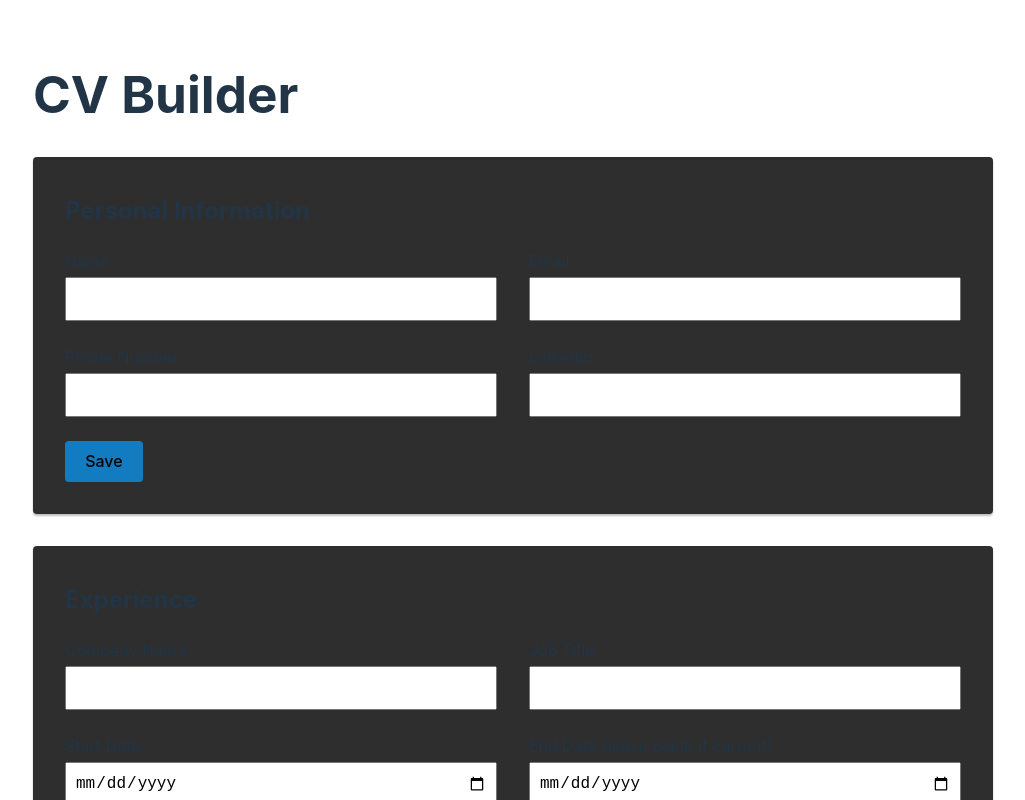
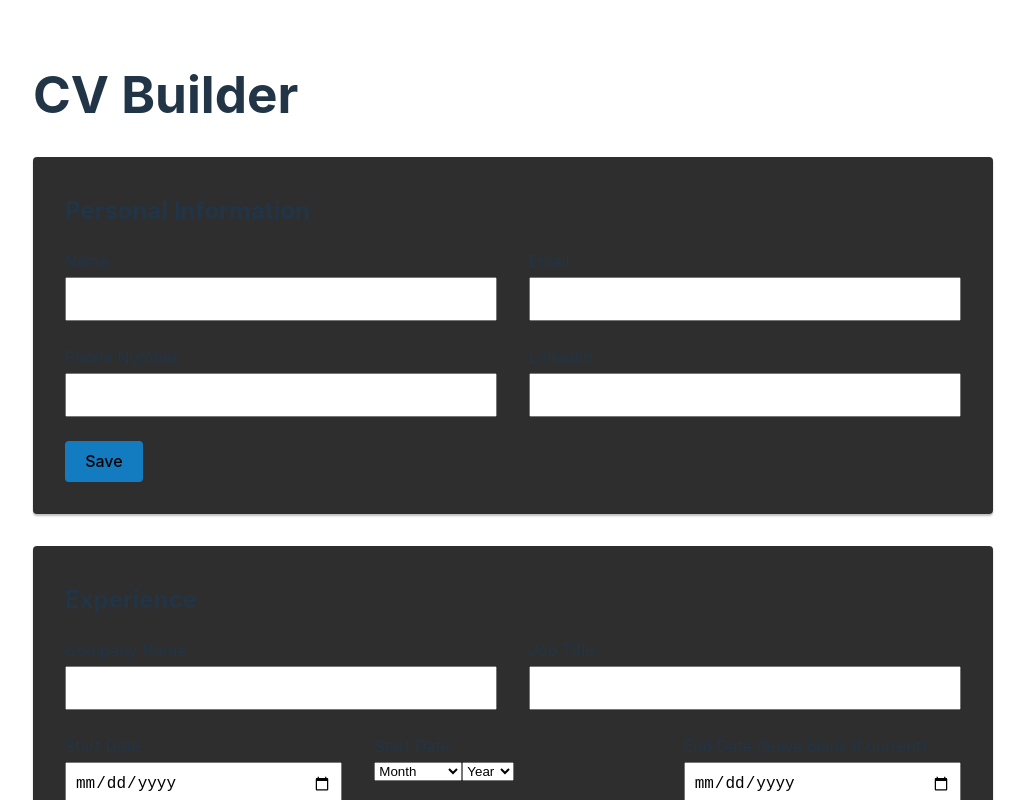
Before and after one commit to jphamtv/odin-cv-application, a React (Vite) app: page / in a window 1280 px wide. Shown: the top 800 px of the page, without its empty margins (127-1152 px from the left). Built offline with nearby package versions, Linux system fonts and the light colour scheme.

Commit message:
Add DateInput component

```diff
--- a/src/components/Experience/Experience.jsx
+++ b/src/components/Experience/Experience.jsx
@@ -3,6 +3,7 @@ import { useState } from 'react'
 import Input from '../FormComponents/Input'
 import Textarea from '../FormComponents/Textarea'
 import Button from '../FormComponents/Button';
+import DateInput from '../FormComponents/DateInput';
 
 export default function Experience({ experience, setExperience }) {
   const [isEditing, setIsEditing] = useState(true);
@@ -50,6 +51,11 @@ export default function Experience({ experience, setExperience }) {
               value={experience.startDate}
               onChange={handleChange}
             />
+            <DateInput
+              label='Start Date'
+              value={experience.startDate}
+              onChange={handleChange}
+            />
             <Input
               type='date'
               label='End Date (leave blank if current)'
--- /dev/null
+++ b/src/components/FormComponents/DateInput.css
@@ -0,0 +1,20 @@
+.date-input {
+  display: flex;
+  flex-direction: column;
+  margin-bottom: 10px;
+}
+
+.input-container {
+  display: flex;
+  align-items: center;
+}
+
+.input-container select {
+  padding: 5px;
+  margin-right: 10px;
+}
+
+.input-container input {
+  padding: 5px;
+  width: 80px;
+}
--- /dev/null
+++ b/src/components/FormComponents/DateInput.jsx
@@ -0,0 +1,50 @@
+import PropTypes from 'prop-types'
+
+export default function DateInput({ label, name, value, onChange }) {
+  const months = [
+    'January', 'February', 'March', 'April', 'May', 'June',
+    'July', 'August', 'September', 'October', 'November', 'December'
+  ];
+
+  const years = Array.from({ length: 50 }, (_, i) => new Date().getFullYear() - i);
+
+  const handleMonthChange = (e) => {
+    const [_, selectedYear] = value.split(' ');
+    onChange(`${e.target.value} ${selectedYear}`);
+  }
+
+  const handleYearChange = (e) => {
+    const [selectedMonth] = value.split(' ');
+    onChange(`${selectedMonth} ${e.target.value}`);
+  };
+
+  return (
+    <div className='date-input'>
+      <label>{label}</label>
+      <div className="input-container">
+        <select value={value.split(' ')[0]} onChange={handleMonthChange}>
+          <option value=''>Month</option>
+          {months.map(month => (
+            <option key={month} value={month}>
+              {month}
+            </option>
+          ))}
+        </select>
+        <select value={value.split(' ')[1]} onChange={handleYearChange}>
+          <option value=''>Year</option>
+          {years.map(year => (
+            <option key={year} value={year}>
+              {year}
+            </option>
+          ))}
+        </select>
+      </div>
+    </div>
+  );
+}
+
+DateInput.propTypes = {
+  label: PropTypes.string.isRequired,
+  value: PropTypes.string.isRequired,
+  onChange: PropTypes.func.isRequired,
+}
```
